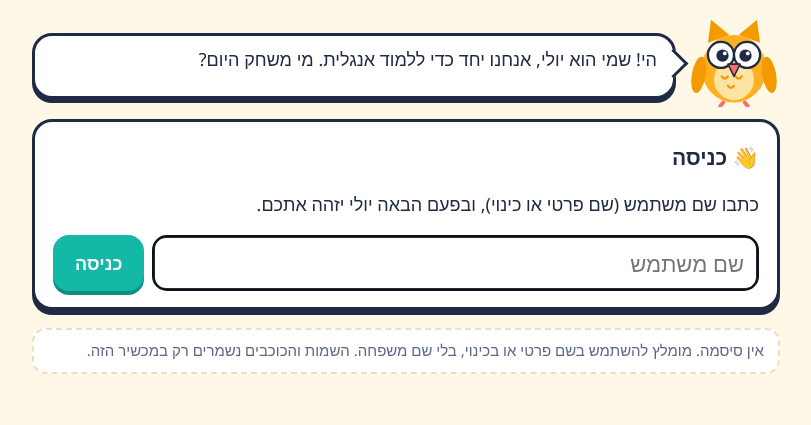
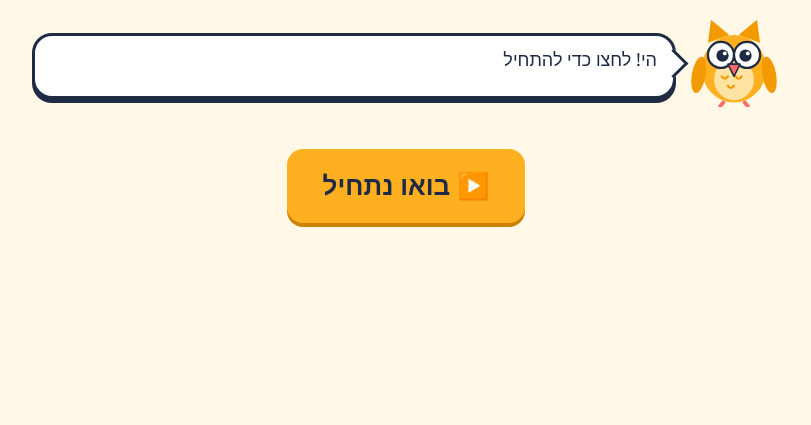
Before and after one commit to sasonmia/yao.co.il, a plain HTML site: page index.html in a window 1280 px wide. Shown: the whole page, without its empty margins (234-1045 px from the left). Drawn offline with Linux system fonts and the light colour scheme.

Commit message:
Add start gate so the greeting is spoken after the first click
Co-Authored-By: Claude Sonnet 5.5 <noreply@anthropic.com>
Claude-Session: https://claude.ai/code/session_016Wy74984qaFxGXwHo89Wt6

```diff
--- a/index.html
+++ b/index.html
@@ -759,7 +759,13 @@ function videos(){
     el('div',{class:'note'},'טיפ להורים ולמורים: צפו בסרטון יחד, עצרו אחרי כל קטע, ובקשו מהילד לחזור בקול על המילים והמשפטים. אחר כך תרגלו את אותו נושא כאן עם Yuli.'));
 }
 
-if(DB.last&&DB.users[DB.last])loginAs(DB.last);else loginScreen();
+/* Browsers block audio until the first click, so start with a gate button */
+function gate(){
+  const known=DB.last&&DB.users[DB.last];
+  $('#bubble').textContent=known?`הי ${DB.last}! לחצו כדי להתחיל`:'הי! לחצו כדי להתחיל';
+  view(el('div',{class:'row',style:'margin-top:30px'},el('button',{class:'btn sun',style:'font-size:26px;padding:18px 36px',onclick:()=>{known?loginAs(DB.last):loginScreen()}},'▶️ בואו נתחיל')));
+}
+gate();
 </script>
 </body>
 </html>
```
